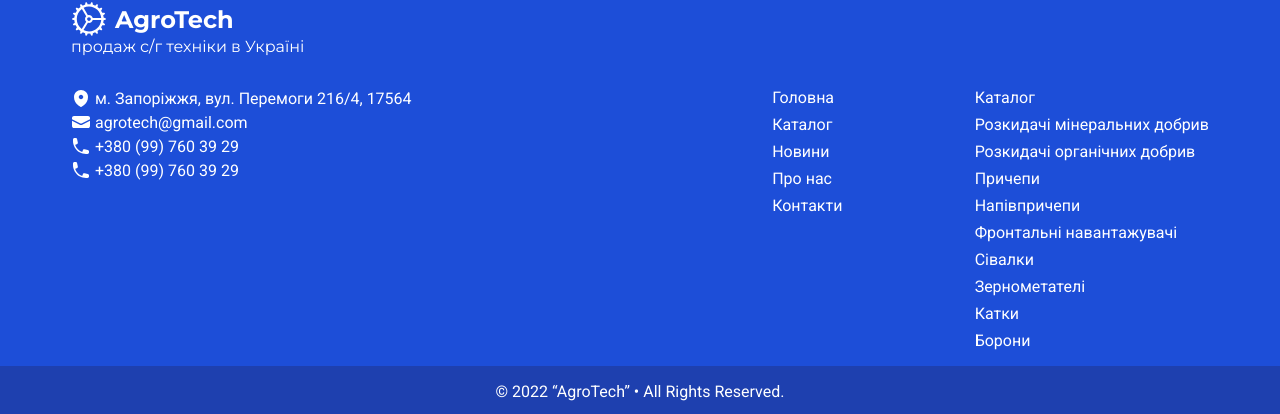
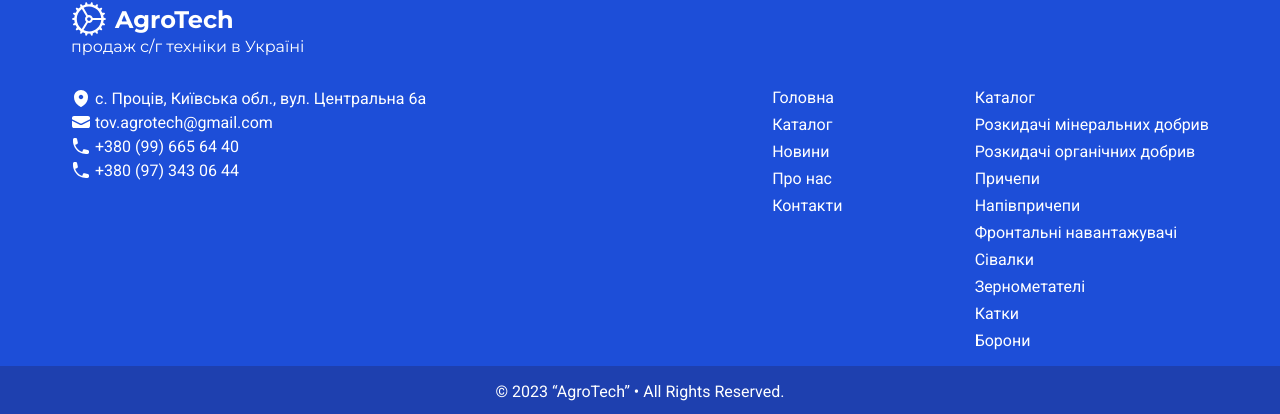
Before and after one commit to ptrv-dev/www-bova, a React (Create React App) app: page /about-us in a window 1280 px wide. Shown: the part 1115-1529 px from the top of the page. Built offline with nearby package versions, Linux system fonts and the light colour scheme.

Commit message:
info update

```diff
--- a/src/components/Footer/index.tsx
+++ b/src/components/Footer/index.tsx
@@ -5,9 +5,9 @@ import { categories } from '../HomePage/Categories';
 
 import './Footer.scss';
 
-export const address = 'м. Запоріжжя, вул. Перемоги 216/4, 17564';
+export const address = 'с. Проців, Київська обл.,  вул. Центральна 6а';
 
-export const email = 'agrotech@gmail.com';
+export const email = 'tov.agrotech@gmail.com';
 
 const Footer: React.FC = () => {
   return (
@@ -106,7 +106,7 @@ const Footer: React.FC = () => {
       <div className="footer-bottom">
         <div className="container">
           <div className="footer__copyright">
-            © 2022 “AgroTech” • All Rights Reserved.
+            © 2023 “AgroTech” • All Rights Reserved.
           </div>
         </div>
       </div>
--- a/src/components/Header/index.tsx
+++ b/src/components/Header/index.tsx
@@ -6,8 +6,8 @@ import ContactButton from '../UI/ContactButton';
 import './Header.scss';
 
 export const phones = [
-  { text: '+380 (99) 760 39 29', number: '+380997603929' },
-  { text: '+380 (99) 760 39 29', number: '+380997603929' },
+  { text: '+380 (99) 665 64 40', number: '+380996656440' },
+  { text: '+380 (97) 343 06 44', number: '+380973430644' },
 ];
 
 export const navigation = [
--- a/src/components/HomePage/WeOnMap/index.tsx
+++ b/src/components/HomePage/WeOnMap/index.tsx
@@ -11,7 +11,7 @@ const WeOnMap: React.FC = () => {
       </div>
       <iframe
         title="map"
-        src="https://www.google.com/maps/embed?pb=!1m18!1m12!1m3!1d10704.106149707071!2d35.185341136707166!3d47.87781344502047!2m3!1f0!2f0!3f0!3m2!1i1024!2i768!4f13.1!3m3!1m2!1s0x40dc67bab9a7ecd9%3A0x4a4b5d5e584227b7!2z0KDQmNCdINCb0KLQlA!5e0!3m2!1sru!2sua!4v1673362314737!5m2!1sru!2sua"
+        src="https://www.google.com/maps/embed?pb=!1m18!1m12!1m3!1d2551.710150157306!2d30.77853193419579!3d50.24131964456086!2m3!1f0!2f0!3f0!3m2!1i1024!2i768!4f13.1!3m3!1m2!1s0x40d4eb307f4c5561%3A0x4ca1517a34f549f!2z0LLRg9C70LjRhtGPINCm0LXQvdGC0YDQsNC70YzQvdCwLCA2LCDQn9GA0L7RhtGW0LIsINCa0LjRl9Cy0YHRjNC60LAg0L7QsdC7LiwgMDgzNDQ!5e0!3m2!1sru!2sua!4v1673516367746!5m2!1sru!2sua"
         width="100%"
         height="400"
         loading="lazy"
--- a/src/pages/AboutUsPage/index.tsx
+++ b/src/pages/AboutUsPage/index.tsx
@@ -41,7 +41,7 @@ const AboutUsPage: React.FC = () => {
         </div>
         <iframe
           title="map"
-          src="https://www.google.com/maps/embed?pb=!1m18!1m12!1m3!1d10704.106149707071!2d35.185341136707166!3d47.87781344502047!2m3!1f0!2f0!3f0!3m2!1i1024!2i768!4f13.1!3m3!1m2!1s0x40dc67bab9a7ecd9%3A0x4a4b5d5e584227b7!2z0KDQmNCdINCb0KLQlA!5e0!3m2!1sru!2sua!4v1673362314737!5m2!1sru!2sua"
+          src="https://www.google.com/maps/embed?pb=!1m18!1m12!1m3!1d2551.710150157306!2d30.77853193419579!3d50.24131964456086!2m3!1f0!2f0!3f0!3m2!1i1024!2i768!4f13.1!3m3!1m2!1s0x40d4eb307f4c5561%3A0x4ca1517a34f549f!2z0LLRg9C70LjRhtGPINCm0LXQvdGC0YDQsNC70YzQvdCwLCA2LCDQn9GA0L7RhtGW0LIsINCa0LjRl9Cy0YHRjNC60LAg0L7QsdC7LiwgMDgzNDQ!5e0!3m2!1sru!2sua!4v1673516367746!5m2!1sru!2sua"
           width="100%"
           height="400"
           loading="lazy"
--- a/src/pages/ContactUsPage/index.tsx
+++ b/src/pages/ContactUsPage/index.tsx
@@ -98,7 +98,7 @@ const ContactUsPage: React.FC = () => {
         </div>
         <iframe
           title="map"
-          src="https://www.google.com/maps/embed?pb=!1m18!1m12!1m3!1d10704.106149707071!2d35.185341136707166!3d47.87781344502047!2m3!1f0!2f0!3f0!3m2!1i1024!2i768!4f13.1!3m3!1m2!1s0x40dc67bab9a7ecd9%3A0x4a4b5d5e584227b7!2z0KDQmNCdINCb0KLQlA!5e0!3m2!1sru!2sua!4v1673362314737!5m2!1sru!2sua"
+          src="https://www.google.com/maps/embed?pb=!1m18!1m12!1m3!1d2551.710150157306!2d30.77853193419579!3d50.24131964456086!2m3!1f0!2f0!3f0!3m2!1i1024!2i768!4f13.1!3m3!1m2!1s0x40d4eb307f4c5561%3A0x4ca1517a34f549f!2z0LLRg9C70LjRhtGPINCm0LXQvdGC0YDQsNC70YzQvdCwLCA2LCDQn9GA0L7RhtGW0LIsINCa0LjRl9Cy0YHRjNC60LAg0L7QsdC7LiwgMDgzNDQ!5e0!3m2!1sru!2sua!4v1673516367746!5m2!1sru!2sua"
           width="100%"
           height="400"
           loading="lazy"
--- a/src/pages/HomePage/index.tsx
+++ b/src/pages/HomePage/index.tsx
@@ -1,7 +1,6 @@
 import React from 'react';
 import Advantages from '../../components/HomePage/Advantages';
 import Categories from '../../components/HomePage/Categories';
-import DeliveryAndPay from '../../components/HomePage/DeliveryAndPay';
 import Hero from '../../components/HomePage/Hero';
 import Popular from '../../components/HomePage/Popular';
 import Reviews from '../../components/HomePage/Reviews';
@@ -14,7 +13,6 @@ const HomePage: React.FC = () => {
       <Popular />
       <Categories />
       <Advantages />
-      <DeliveryAndPay />
       <Reviews />
       <WeOnMap />
     </>
```
